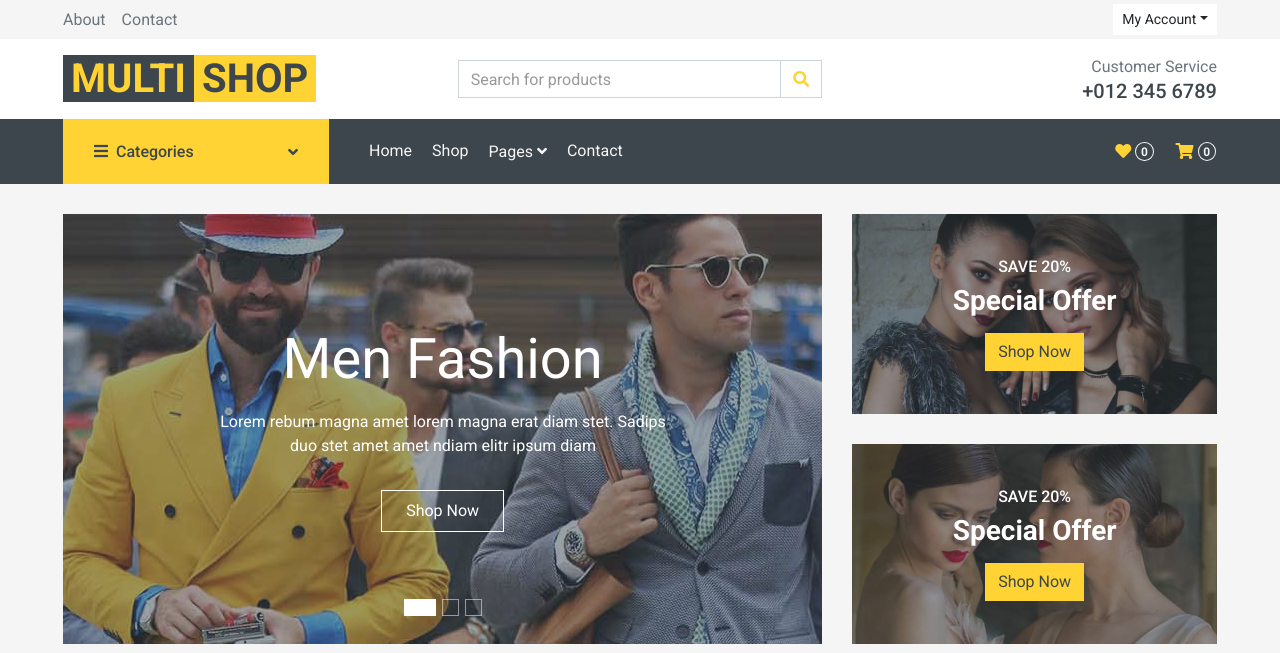
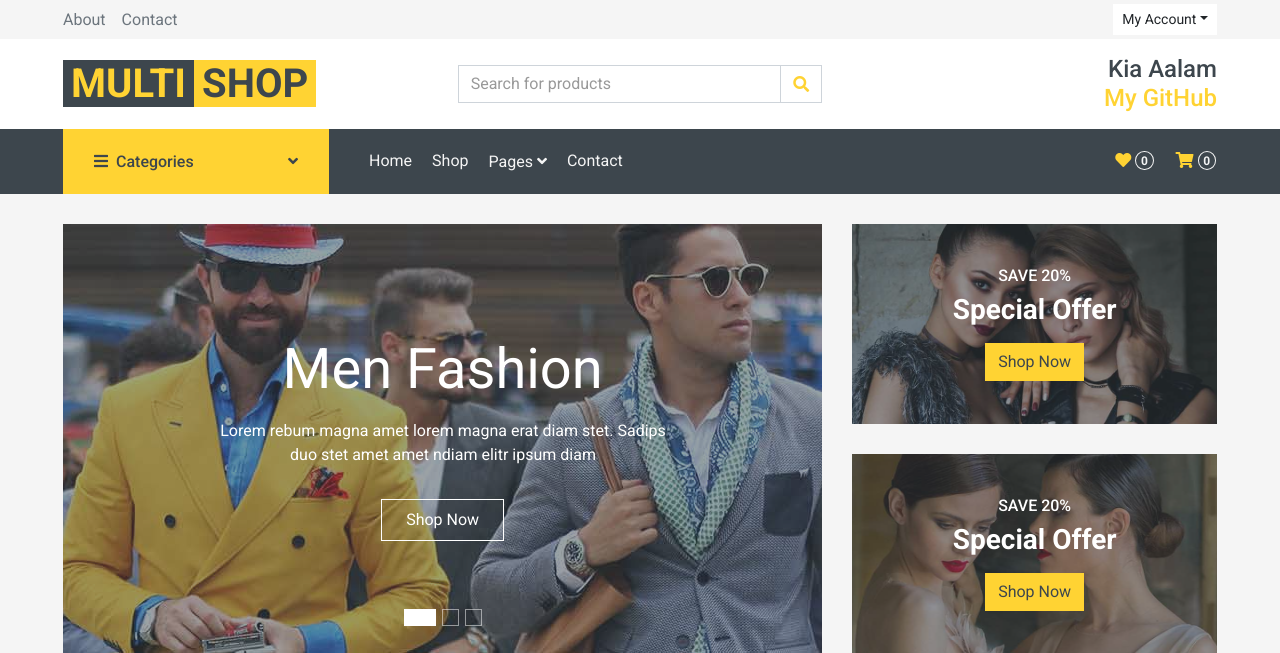
Before and after one commit to Kia-Aalam/Django-Shop, a Django app: template templates/index.html in a window 1280 px wide. Shown: the top 653 px of the page. Run offline with Django 5.2, Linux system fonts and the light colour scheme; the template is opened without the code that fills it, so the values that code supplies are empty; some libraries are stand-ins or nearby versions.

Commit message:
add my github link

```diff
--- a/templates/includes/navbar.html
+++ b/templates/includes/navbar.html
@@ -59,8 +59,8 @@
                 </form>
             </div>
             <div class="col-lg-4 col-6 text-right">
-                <p class="m-0">Customer Service</p>
-                <h5 class="m-0">+012 345 6789</h5>
+                <h4 class="m-0">Kia Aalam</h4>
+                <h4 class="m-0"><a href="https://github.com/Kia-Aalam">My GitHub</a></h4>
             </div>
         </div>
     </div>
```
